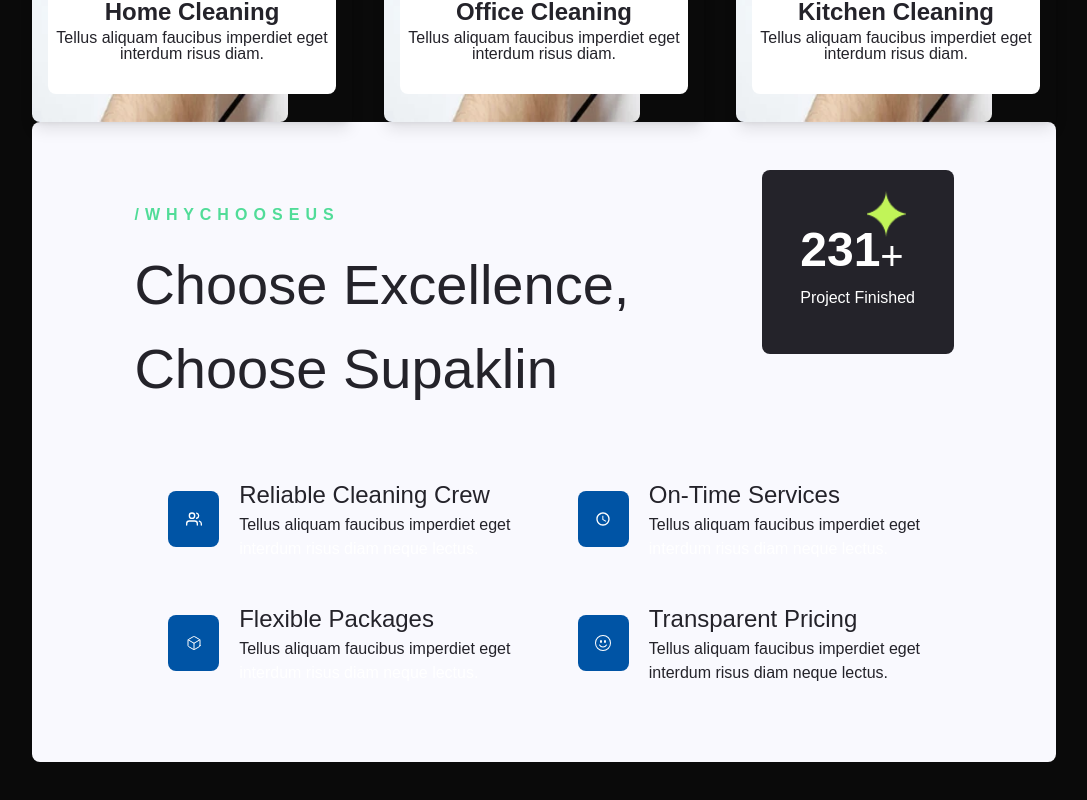
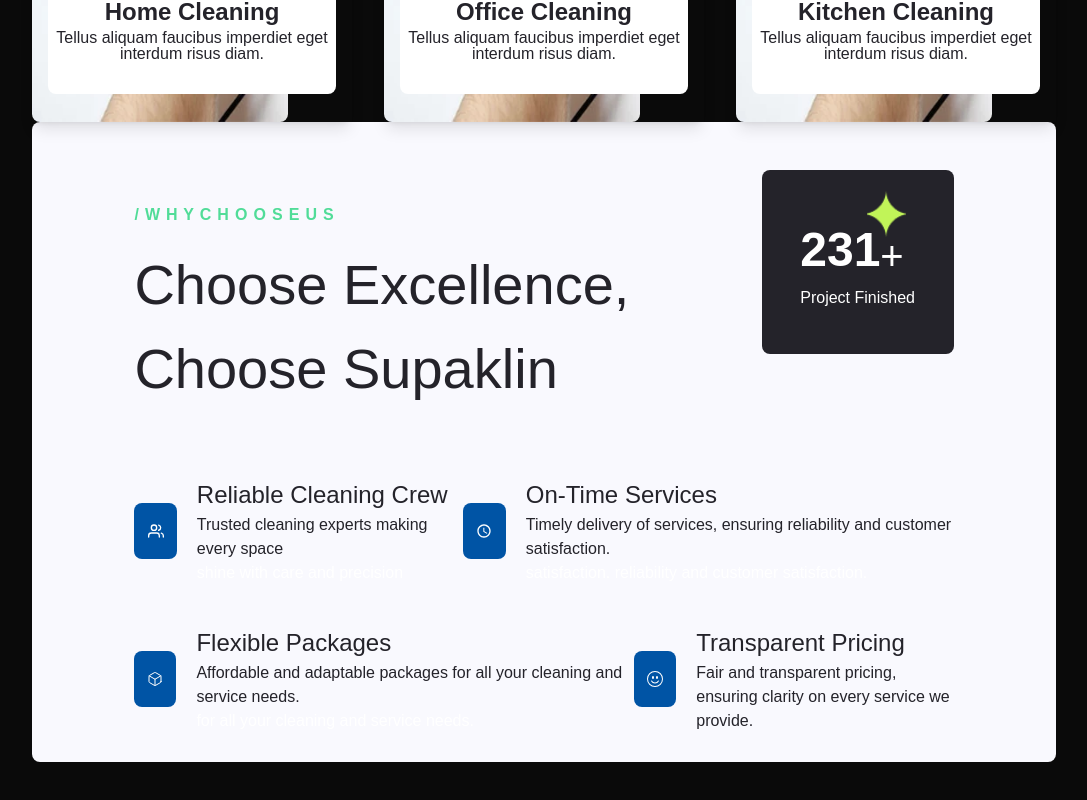
Before and after one commit to Hopingminds/Menrol_Frontend, a Next.js app: page / in a window 1280 px wide. Shown: the part 1986-2786 px from the top of the page, without its empty margins (96-1183 px from the left). Built offline with nearby package versions, Linux system fonts and the light colour scheme.

Commit message:
new commit change data

```diff
--- a/src/app/about/page.tsx
+++ b/src/app/about/page.tsx
@@ -10,61 +10,61 @@ const AboutUs: React.FC = () => {
   const missionData = [
     {
       number: "01",
-      title: "Excellent Pioneers",
+      title: "Outstanding Innovators",
       description:
-        "Tellus aliquam faucibus imperdiet eget interdum risus diam neque lectus.",
+        "We empower outstanding innovators to reshape industries, consistently providing forward-thinking solutions with exceptional results",
     },
     {
       number: "02",
       title: "Spotless Solutions",
       description:
-        "Tellus aliquam faucibus imperdiet eget interdum risus diam neque lectus.",
+        "We provide a spotless solution, ensuring every inch of your space is cleaned to perfection",
     },
     {
       number: "03",
       title: "Healthy Environments",
       description:
-        "Tellus aliquam faucibus imperdiet eget interdum risus diam neque lectus.",
+        "By prioritizing cleanliness and hygiene, we create healthy environments that enhance well-being and comfort",
     },
     {
       number: "04",
       title: "Sustainable Practices",
       description:
-        "Tellus aliquam faucibus imperdiet eget interdum risus diam neque lectus.",
+        "Committed to sustainable practices, we focus on eco-friendly solutions that contribute to a healthier planet",
     },
     {
       number: "05",
       title: "Empowered Team",
       description:
-        "Tellus aliquam faucibus imperdiet eget interdum risus diam neque lectus.",
+        "Driven by passion and empowerment, our team consistently delivers outstanding results and innovative solutions",
     },
     {
       number: "06",
-      title: "Lasting Bonds",
+      title: "Timeless Connections",
       description:
-        "Tellus aliquam faucibus imperdiet eget interdum risus diam neque lectus.",
+        "Creating timeless connections by delivering value and trust, ensuring relationships that stand the test of tim",
     },
   ];
   const values = [
     {
       title: "Excellence in Every Detail",
       description:
-        "Elit nisl morbi nunc enim pellentesque ultrices ultrices. Sit elementum massa eleifend semper.",
+        "We achieve excellence in every detail, paying meticulous attention to create exceptional outcomes every time",
     },
     {
       title: "Personalized Care",
       description:
-        "Elit nisl morbi nunc enim pellentesque ultrices ultrices. Sit elementum massa eleifend semper.",
+        "We achieve excellence in every detail, paying meticulous attention to create exceptional outcomes every tim",
     },
     {
       title: "Transparent Communication",
       description:
-        "Elit nisl morbi nunc enim pellentesque ultrices ultrices. Sit elementum massa eleifend semper.",
+        "Experience personalized care with services designed to address your specific needs for optimal satisfaction",
     },
     {
       title: "Eco-Friendly Approach",
       description:
-        "Elit nisl morbi nunc enim pellentesque ultrices ultrices. Sit elementum massa eleifend semper.",
+        "Our commitment to transparent communication means no surprises—just clear, honest, and consistent updates every time.",
     },
   ];
   const progressBars = [
@@ -99,8 +99,7 @@ const AboutUs: React.FC = () => {
             <div className="flex justify-end w-2/3 mt-6">
               <div className="flex justify-end">
                 <p className="text-gray-500 md:w-1/2 text-sm self-end  text-justify">
-                  Ac eu tortor facilisi pulvinar mattis. Nisl vel integer mauris
-                  nuncaliquam nunc ullamcorper tincidunt morbi.
+                  We perfect cleanliness, transforming every space into a spotless, fresh, and hygienic environment
                 </p>
               </div>
             </div>
@@ -122,7 +121,7 @@ const AboutUs: React.FC = () => {
               <div className="col-span-1">
                 <Feature
                   title="Professional Cleaners"
-                  description="Tellus aliquam faucibus imperdiet eget interdum risus diam neque lectus."
+                  description="Our professional cleaners offer expert cleaning services, transforming your space into a fresh, hygienic haven"
                 />
               </div>
             </div>
@@ -143,11 +142,11 @@ const AboutUs: React.FC = () => {
                 {/* Reduced gap and added margin top */}
                 <Feature
                   title="Flexible Scheduling"
-                  description="Tellus aliquam faucibus imperdiet eget interdum risus diam neque lectus."
+                  description="We offer flexible scheduling, making it easy to book cleaning services at your convenience."
                 />
                 <Feature
                   title="Attention to Detail"
-                  description="Tellus aliquam faucibus imperdiet eget interdum risus diam neque lectus."
+                  description="We focus on the small details, ensuring your space is cleaned with precision and care."
                 />
               </div>
             </div>
@@ -176,10 +175,7 @@ const AboutUs: React.FC = () => {
             </button>
 
             <p className="text-gray-600 text-justify">
-              Scelerisque risus in sagittis malesuada. Praesent nec vestibulum
-              ipsum odio enim risus. Egestas tempor morbi felis faucibus
-              vulputate lorem lectus tortor bibendum. Molestie id aliquam ornare
-              in imperdiet nisi.
+              With our embrace of cleanliness and beyond, we promise a level of service that ensures perfection. Every space we clean is carefully attended to, providing you with a healthy and welcoming environment.
             </p>
           </div>
         </div>
--- a/src/components/About/Gallery.tsx
+++ b/src/components/About/Gallery.tsx
@@ -11,7 +11,7 @@ const Gallery: React.FC<GalleryProps> = ({ images }) => {
             <div className="flex justify-between items-center mb-8">
                 <div>
                     <h5 className="text-green-600 uppercase font-bold mb-2">/ Our Gallery</h5>
-                    <h1 className="text-4xl font-bold text-gray-900">See the Sparkling<br />  Results - Explore Our<br />Cleaning Gallery</h1>
+                    <h1 className="text-4xl font-bold text-gray-900">Witness Our service Magic<br /> Explore Now</h1>
                 </div>
                 <button className="bg-[rgba(0,84,165,1)] text-white text-sm font-medium px-4 py-2 rounded-full shadow-md hover:bg-blue-700">View All</button>
             </div>
--- a/src/components/Home/CallToAction.tsx
+++ b/src/components/Home/CallToAction.tsx
@@ -12,11 +12,10 @@ const CallToAction = () => {
           {"/ Call to Action".split("").join(" ")}
         </h1>
         <p className=" text-[56px] pt-5 text-[#24232A]">
-          Book Your Cleaning Service Now and Enjoy a Fresh Start!
+          Time for a Refresh: Book Your Cleaning Today
         </p>
         <p className="mt-2 text-[20px] text-[#6B6A7E]">
-          Ac eu tortor facilisi pulvinar mattis. Nisl vel integer mauris nunc
-          aliquam nunc ullamcorper tincidunt morbi.
+          Enjoy a fresh, clean environment by booking our cleaning service today and feel the difference.
         </p>
         <button className="bg-[#0054A5] rounded-full h-[7vh] w-[11vw] items-center text-[#FFFFFF] font-[16px] tracking-[0.07em] mt-5">
           Contact Us
--- a/src/components/Home/DreamTeam.tsx
+++ b/src/components/Home/DreamTeam.tsx
@@ -6,7 +6,7 @@ const DreamTeam = () => {
       <div className="bg-[#24232A] rounded-lg h-[50vh] w-full flex flex-col items-center justify-center text-center px-6 shadow-sm">
         <h1 className="text-white text-[48px] mb-4">Join Our Cleaning Dream Team!</h1>
         <p className="text-[#BCBBC9] mb-6">
-          Ac eu tortor facilisi pulvinar mattis. Nisl vel integer mauris nunc aliquam nunc ullamcorper tincidunt morbi.
+          Be a part of our expert cleaning team and bring cleanliness and joy to every space.
         </p>
         <button className="text-white bg-[#0054A5] px-6 mt-5     h-[7vh] shadow-sm  rounded-full transition">
           Join Our Team
--- a/src/components/Home/LatestOffer.tsx
+++ b/src/components/Home/LatestOffer.tsx
@@ -43,11 +43,10 @@ const LatestOffer = () => {
           </h1>
 
           <h1 className="text-[56px] font-bold mb-4 md:text-[40px]">
-            Limited Time Offer - Enjoy Exclusive Cleaning Discounts!
+            Big Savings, Big Clean: Limited Time Offer
           </h1>
           <p className="text-lg mb-4">
-            Ac eu tortor facilisi pulvinar mattis. Nisl vel integer mauris nunc
-            aliquam nunc ullamcorper tincidunt morbi.
+            Don’t miss out! Limited-time savings on professional cleaning services for a spotless experience.
           </p>
           <p className="text-lg font-semibold cursor-pointer p-10 tracking-[0.2em]">
             Contact Us
--- a/src/components/Home/Supakling.tsx
+++ b/src/components/Home/Supakling.tsx
@@ -110,8 +110,7 @@ const Supakling = () => {
               <div className="w-full md:w-[15vw] mt-4 md:mt-0">
                 <p className="font-bold text-lg md:text-[24px]">Exceptional Service</p>
                 <p className="text-sm md:text-[14px] mb-3">
-                  Eu pulvinar tincidunt ut id sit. Sit fermentum et sed a quam a
-                  orci aliquet.
+                  Choose our exceptional services for quality, efficiency, and attention to detail that meets every need
                 </p>
                 <button className="bg-[#0054A5] text-white rounded-full px-4 py-2 md:w-[10vw]">
                   Learn More
--- a/src/components/Home/WhyChooseUs.tsx
+++ b/src/components/Home/WhyChooseUs.tsx
@@ -49,9 +49,9 @@ const WhyChooseUs = () => {
               <div>
                 <h1 className="text-[24px] text-[#24232A]">Reliable Cleaning Crew</h1>
                 <p className="text-[16px] text-[#24232A]">
-                  Tellus aliquam faucibus imperdiet eget
+                  Trusted cleaning experts making every space
                 </p>
-                <p className="text-[16px]">interdum risus diam neque lectus.</p>
+                <p className="text-[16px]"> shine with care and precision</p>
               </div>
             </div>
 
@@ -62,9 +62,9 @@ const WhyChooseUs = () => {
               <div>
                 <h1 className="text-[24px] text-[#24232A]">On-Time Services</h1>
                 <p className="text-[16px] text-[#24232A]">
-                  Tellus aliquam faucibus imperdiet eget
+                  Timely delivery of services, ensuring reliability and customer satisfaction.
                 </p>
-                <p className="text-[16px]">interdum risus diam neque lectus.</p>
+                <p className="text-[16px]"> satisfaction. reliability and customer satisfaction.</p>
               </div>
             </div>
           </div>
@@ -76,9 +76,9 @@ const WhyChooseUs = () => {
               <div>
                 <h1 className="text-[24px] text-[#24232A]">Flexible Packages</h1>
                 <p className="text-[16px] text-[#24232A]">
-                  Tellus aliquam faucibus imperdiet eget
+                  Affordable and adaptable packages for all your cleaning and service needs.
                 </p>
-                <p className="text-[16px]">interdum risus diam neque lectus.</p>
+                <p className="text-[16px]"> for all your cleaning and service needs.</p>
               </div>
             </div>
 
@@ -90,9 +90,9 @@ const WhyChooseUs = () => {
               <div>
                 <h1 className="text-[24px] text-[#24232A]">Transparent Pricing</h1>
                 <p className="text-[16px] text-[#24232A]">
-                  Tellus aliquam faucibus imperdiet eget
+                  Fair and transparent pricing,
                 </p>
-                <p className="text-[16px] text-[#24232A]">interdum risus diam neque lectus.</p>
+                <p className="text-[16px] text-[#24232A]">ensuring clarity on every service we provide.</p>
               </div>
             </div>
           </div>
```
Also changed, not shown: src/app/careerdetails/page.tsx (+7 -10 lines), src/components/About/FaqSection.tsx (+8 -8 lines), src/components/Home/Blogs.tsx (+7 -7 lines), src/components/Home/Testimonials.tsx (+6 -9 lines).
